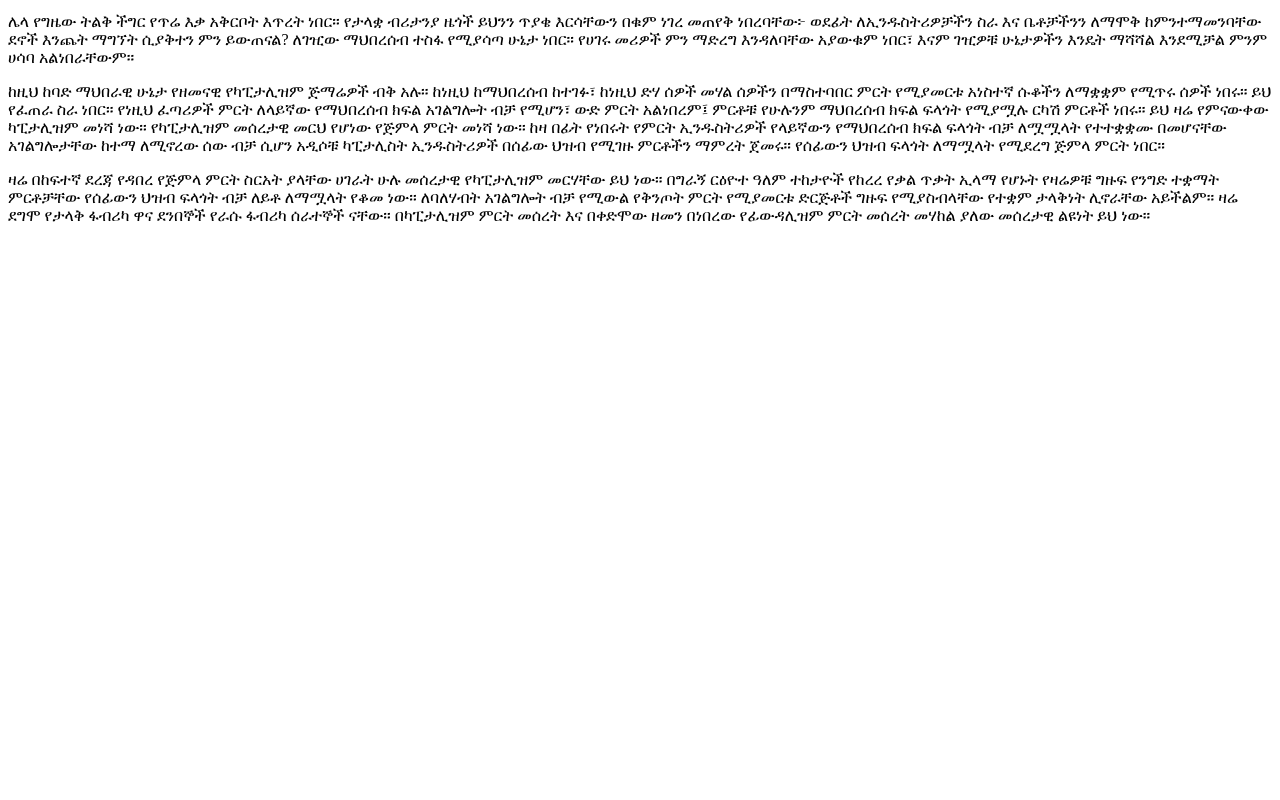
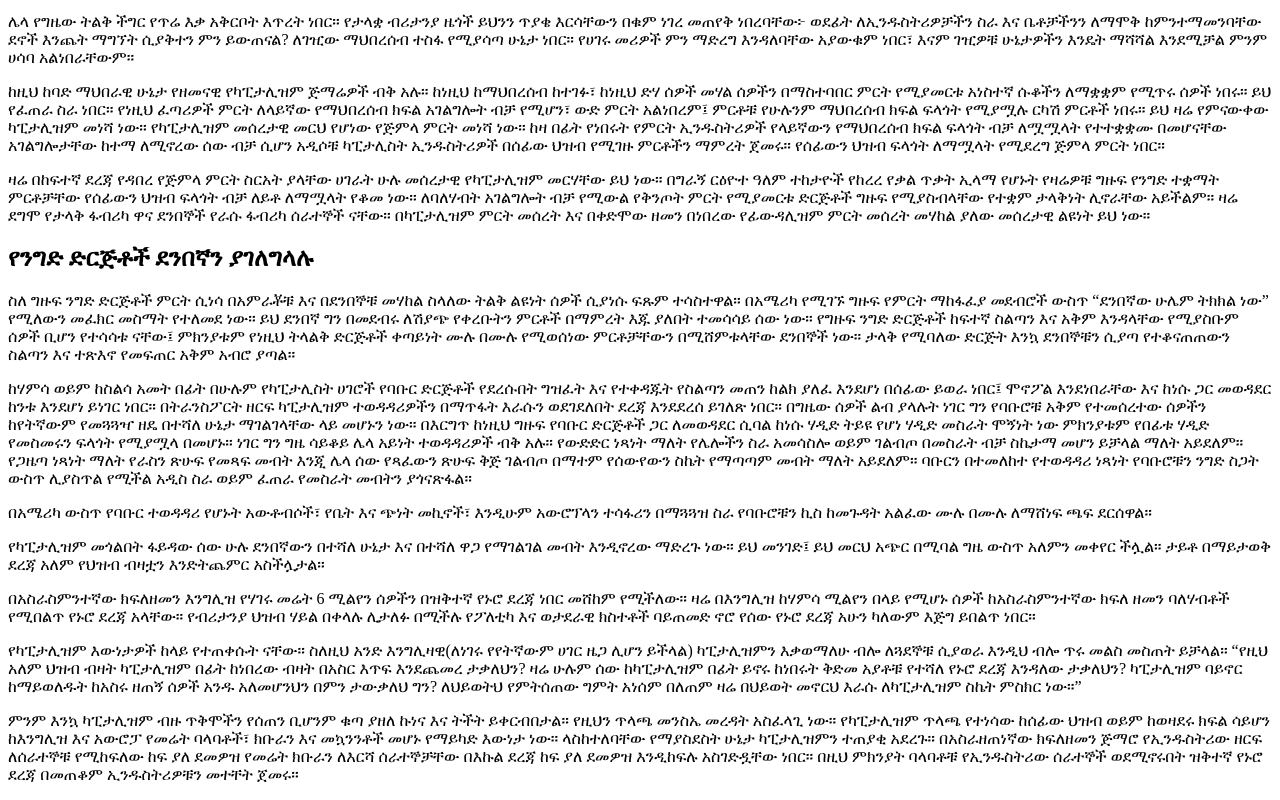
Before and after one commit to mickykebe/book-economic-policy-thoughts-for-today-and-tomorrow, a Next.js app: page /capitalism in a window 1280 px wide. Shown: the part 486-1286 px from the top of the page. Before the commit the page ends 800 px from the top, so only its background shows below. Built offline with nearby package versions, Linux system fonts and the light colour scheme.

Commit message:
capitalism wip

```diff
--- a/pages/capitalism.mdx
+++ b/pages/capitalism.mdx
@@ -8,7 +8,7 @@
 
 ## የካፒታሊዝም ጅማሮ
 
-የገጠሩ ህዝብ ብዛት ሲጨምር ግን የህዝብ ብዛት መሬቱ ከሚችለው በላይ ተትረፈረፈ። የሚወርሰው ርስትና ንብረት የሌለው ይህ ትርፍ ህዝብ የሚሰራው ስራ አልነበረም። ይህ ህዝብ በፋብሪካው ኢንዱስትሪ ውስጥ ስራ እንዳያገኝም በከተሞች ነገስታት ታቅቦ ነበር። ስለዚህ ቁጥሩ እየጨመረ ለሚሄደው ከማህበረሰብ የተባረረ ምን መደረግ እንዳለበት የሚያውቅ ሰው አልነበረም። እነዚህ ሰዎች “Proletarian”(ወዛደር) በሚለው ቃል ውስጥ ሙሉ መገለጫቸውን የሚያገኙ አይነት ሰዎች ነበሩ። መንግስት ከጉልበት ስራ እና ከድህነት ህይወት ውጪ ሌላ አማራጭ ሊሰጣቸው የማይችል በማህበረሰቡ የተተፉ ሰዎች ነበሩ። በአንዳንድ የአውሮፓ ክፍሎች በተለይ በሆላንድ እና እንግሊዝ የነዚህ ሰዎች ቁጥር ከመብዛቱ የተነሳ የአስራ ስምንተኛውን ክፍለ ዘመን የማህበረሰብ ስርአት ጠብቆ ማቆየት አዳጋች ሁኖ ነበር።
+የገጠሩ ህዝብ ብዛት ሲጨምር ግን የህዝብ ብዛት መሬቱ ከሚችለው በላይ ተትረፈረፈ። የሚወርሰው ርስትና ንብረት የሌለው ይህ ትርፍ ህዝብ የሚሰራው ስራ አልነበረውም። ይህ ህዝብ በፋብሪካው ኢንዱስትሪ ውስጥ ስራ እንዳያገኝም በከተሞች ነገስታት ታቅቦ ነበር። ስለዚህ ቁጥሩ እየጨመረ ስለሚሄደው፣ ከማህበረሰብ የተባረረ የማህበረሰብ ክፍል ምን መደረግ እንደነበረበት የሚያውቅ ሰው አልነበረም። እነዚህ ሰዎች “Proletarian”(ወዛደር) በሚለው ቃል ውስጥ ሙሉ መገለጫቸውን የሚያገኙ አይነት ሰዎች ነበሩ። መንግስት ከጉልበት ስራ እና ከድህነት ህይወት ውጪ ሌላ አማራጭ ሊሰጣቸው የማይችል በማህበረሰቡ የተተፉ ሰዎች ነበሩ። በአንዳንድ የአውሮፓ ክፍሎች በተለይ በሆላንድ እና እንግሊዝ የነዚህ ሰዎች ቁጥር ከመብዛቱ የተነሳ የአስራ ስምንተኛውን ክፍለ ዘመን የማህበረሰብ ስርአት ጠብቆ ማቆየት አዳጋች ሁኖ ነበር።
 
 ዛሬ ህንድን የመሳሰሉ ተመሳሳይ ሁኔታ ስለሚያሳልፉ አንዳንድ ታዳጊ ሀገራት አንስተን ስንወያይ የአስራ ስምንተኛው ክፍለዘመን እንግሊዝ የነበረው ሁኔታ እጅግ ይብስ እንደነበር መርሳት የለብንም። በዛ ግዜ እንግሊዝ 6 ወይም 7ሚልየን የሚጠጋ የህዝብ ቁጥር ነበራት። ነገር ግን ከዚህ 6 ወይም 7 ሚልየን የሚሆን ህዝብ መሃል ከሚልየን በላይ(በግምት 2 ሚልየን) የሚሆነው ህዝብ በግዜው የማህበረሰብ ስርአት ምንም አይነት የተመቻቸ ሁኔታ ያልተፈጠረለት በማህበረሰቡ የተተፋ አካል ነበር። ስለዚህ የማህበረሰብ አካል ምን መደረግ አለበት የሚለው ጥያቄ የአስራ ስምንተኛው ክፍለ ዘመን እንግሊዝ ትልቁ ጥያቄ ነበር።
 
@@ -17,3 +17,19 @@
 ከዚህ ከባድ ማህበራዊ ሁኔታ የዘመናዊ የካፒታሊዝም ጅማሬዎች ብቅ አሉ። ከነዚህ ከማህበረሰብ ከተገፉ፣ ከነዚህ ድሃ ሰዎች መሃል ሰዎችን በማስተባበር ምርት የሚያመርቱ አነስተኛ ሱቆችን ለማቋቋም የሚጥሩ ሰዎች ነበሩ። ይህ የፈጠራ ስራ ነበር። የነዚህ ፈጣሪዎች ምርት ለላይኛው የማህበረሰብ ክፍል አገልግሎት ብቻ የሚሆን፣ ውድ ምርት አልነበረም፤ ምርቶቹ የሁሉንም ማህበረሰብ ክፍል ፍላጎት የሚያሟሉ ርካሽ ምርቶች ነበሩ። ይህ ዛሬ የምናውቀው ካፒታሊዝም መነሻ ነው። የካፒታሊዝም መሰረታዊ መርህ የሆነው የጅምላ ምርት መነሻ ነው። ከዛ በፊት የነበሩት የምርት ኢንዱስትሪዎች የላይኛውን የማህበረሰብ ክፍል ፍላጎት ብቻ ለሟሟላት የተተቋቋሙ በመሆናቸው አገልግሎታቸው ከተማ ለሚኖረው ሰው ብቻ ሲሆን አዲሶቹ ካፒታሊስት ኢንዱስትሪዎች በሰፊው ህዝብ የሚገዙ ምርቶችን ማምረት ጀመሩ። የሰፊውን ህዝብ ፍላጎት ለማሟላት የሚደረግ ጅምላ ምርት ነበር።
 
 ዛሬ በከፍተኛ ደረጃ የዳበረ የጅምላ ምርት ስርአት ያላቸው ሀገራት ሁሉ መሰረታዊ የካፒታሊዝም መርሃቸው ይህ ነው። በግራኝ ርዕዮተ ዓለም ተከታዮች የከረረ የቃል ጥቃት ኢላማ የሆኑት የዛሬዎቹ ግዙፍ የንግድ ተቋማት ምርቶቻቸው የሰፊውን ህዝብ ፍላጎት ብቻ ለይቶ ለማሟላት የቆመ ነው። ለባለሃብት አገልግሎት ብቻ የሚውል የቅንጦት ምርት የሚያመርቱ ድርጅቶች ግዙፍ የሚያስብላቸው የተቋም ታላቅነት ሊኖራቸው አይችልም። ዛሬ ደግሞ የታላቅ ፋብሪካ ዋና ደንበኞች የራሱ ፋብሪካ ሰራተኞች ናቸው። በካፒታሊዝም ምርት መሰረት እና በቀድሞው ዘመን በነበረው የፊውዳሊዝም ምርት መሰረት መሃከል ያለው መሰረታዊ ልዩነት ይህ ነው።
+
+## የንግድ ድርጅቶች ደንበኛን ያገለግላሉ
+
+ስለ ግዙፍ ንግድ ድርጅቶች ምርት ሲነሳ በአምራቾቹ እና በደንበኞቹ መሃከል ስላለው ትልቅ ልዩነት ሰዎች ሲያነሱ ፍጹም ተሳስተዋል። በአሜሪካ የሚገኙ ግዙፍ የምርት ማከፋፈያ መደብሮች ውስጥ “ደንበኛው ሁሌም ትክክል ነው” የሚለውን መፈክር መስማት የተለመደ ነው። ይህ ደንበኛ ግን በመደብሩ ለሽያጭ የቀረቡትን ምርቶች በማምረት እጁ ያለበት ተመሳሳይ ሰው ነው። የግዙፍ ንግድ ድርጅቶች ከፍተኛ ስልጣን እና አቅም እንዳላቸው የሚያስቡም ሰዎች ቢሆን የተሳሳቱ ናቸው፤ ምክንያቱም የነዚህ ትላልቅ ድርጅቶች ቀጣይነት ሙሉ በሙሉ የሚወሰነው ምርቶቻቸውን በሚሸምቱላቸው ደንበኞች ነው። ታላቅ የሚባለው ድርጅት እንኳ ደንበኞቹን ሲያጣ የተቆናጠጠውን ስልጣን እና ተጽእኖ የመፍጠር አቅም አብሮ ያጣል።
+
+ከሃምሳ ወይም ከስልሳ አመት በፊት በሁሉም የካፒታሊስት ሀገሮች የባቡር ድርጅቶች የደረሱበት ግዝፈት እና የተቀዳጁት የስልጣን መጠን ከልክ ያለፈ እንደሆነ በሰፊው ይወራ ነበር፤ ሞኖፖል እንደነበራቸው እና ከነሱ ጋር መወዳደር ከንቱ እንደሆነ ይነገር ነበር። በትራንስፖርት ዘርፍ ካፒታሊዝም ተወዳዳሪዎችን በማጥፋት እራሱን ወደገደለበት ደረጃ እንደደረሰ ይገለጽ ነበር። በግዜው ሰዎች ልብ ያላሉት ነገር ግን የባቡሮቹ አቅም የተመሰረተው ሰዎችን ከየትኛውም የመጓጓዣ ዘዴ በተሻለ ሁኔታ ማገልገላቸው ላይ መሆኑን ነው። በእርግጥ ከነዚህ ግዙፍ የባቡር ድርጅቶች ጋር ለመወዳደር ሲባል ከነሱ ሃዲድ ትይዩ የሆነ ሃዲድ መስራት ሞኝነት ነው ምክንያቱም የበፊቱ ሃዲድ የመስመሩን ፍላጎት የሚያሟላ በመሆኑ። ነገር ግን ግዜ ሳይቆይ ሌላ አይነት ተወዳዳሪዎች ብቅ አሉ። የውድድር ነጻነት ማለት የሌሎችን ስራ አመሳስሎ ወይም ገልብጦ በመስራት ብቻ ስኬታማ መሆን ይቻላል ማለት አይደለም። የጋዜጣ ነጻነት ማለት የራስን ጽሁፍ የመጻፍ መብት እንጂ ሌላ ሰው የጻፈውን ጽሁፍ ቅጅ ገልብጦ በማተም የሰውየውን ስኬት የማጣጣም መብት ማለት አይደለም። ባቡርን በተመለከተ የተወዳዳሪ ነጻነት የባቡሮቹን ንግድ ስጋት ውስጥ ሊያስጥል የሚችል አዲስ ስራ ወይም ፈጠራ የመስራት መብትን ያጎናጽፋል።
+
+በአሜሪካ ውስጥ የባቡር ተወዳዳሪ የሆኑት አውቶብሶች፣ የቤት እና ጭነት መኪኖች፣ እንዲሁም አውሮፕላን ተሳፋሪን በማጓጓዝ ስራ የባቡሮቹን ኪስ ከመጉዳት አልፈው ሙሉ በሙሉ ለማሸነፍ ጫፍ ደርሰዋል።
+
+የካፒታሊዝም መጎልበት ፋይዳው ሰው ሁሉ ደንበኛውን በተሻለ ሁኔታ እና በተሻለ ዋጋ የማገልገል መብት እንዲኖረው ማድረጉ ነው። ይህ መንገድ፤ ይህ መርህ አጭር በሚባል ግዜ ውስጥ አለምን መቀየር ችሏል። ታይቶ በማይታወቅ ደረጃ አለም የህዝብ ብዛቷን እንድትጨምር አስችሏታል።
+
+በአስራስምንተኛው ክፍለዘመን እንግሊዝ የሃገሩ መሬት 6 ሚልየን ሰዎችን በዝቅተኛ የኑሮ ደረጃ ነበር መሸከም የሚችለው። ዛሬ በእንግሊዝ ከሃምሳ ሚልየን በላይ የሚሆኑ ሰዎች ከአስራስምንተኛው ክፍለ ዘመን ባለሃብቶች የሚበልጥ የኑሮ ደረጃ አላቸው። የብሪታንያ ህዝብ ሃይል በቀላሉ ሊታለፉ በሚችሉ የፖለቲካ እና ወታደራዊ ክስተቶች ባይጠመድ ኖሮ የሰው የኑሮ ደረጃ አሁን ካለውም እጅግ ይበልጥ ነበር።
+
+የካፒታሊዝም እውነታዎች ከላይ የተጠቀሱት ናቸው። ስለዚህ አንድ እንግሊዛዊ(ለነገሩ የየትኛውም ሀገር ዜጋ ሊሆን ይችላል) ካፒታሊዝምን እቃወማለሁ ብሎ ለጓደኞቹ ሲያወራ እንዲህ ብሎ ጥሩ መልስ መስጠት ይቻላል። “የዚህ አለም ህዝብ ብዛት ካፒታሊዝም በፊት ከነበረው ብዛት በአስር እጥፍ እንደጨመረ ታቃለህን? ዛሬ ሁሉም ሰው ከካፒታሊዝም በፊት ይኖሩ ከነበሩት ቅድመ አያቶቹ የተሻለ የኑሮ ደረጃ እንዳለው ታቃለህን? ካፒታሊዝም ባይኖር ከማይወለዱት ከአስሩ ዘጠኝ ሰዎች አንዱ አለመሆንህን በምን ታውቃለህ ግን? ለህይወትህ የምትሰጠው ግምት አነሰም በለጠም ዛሬ በህይወት መኖርህ እራሱ ለካፒታሊዝም ስኬት ምስክር ነው።”
+
+ምንም እንኳ ካፒታሊዝም ብዙ ጥቅሞችን የሰጠን ቢሆንም ቁጣ ያዘለ ኩነና እና ትችት ይቀርብበታል። የዚህን ጥላጫ መንስኤ መረዳት አስፈላጊ ነው። የካፒታሊዝም ጥላጫ የተነሳው ከሰፊው ህዝብ ወይም ከወዛደሩ ክፍል ሳይሆን ከእንግሊዝ እና አውሮፓ የመሬት ባላባቶች፣ ክቡራን እና መኳንንቶች መሆኑ የማይካድ እውነታ ነው። ላስከተለባቸው የማያስደስት ሁኔታ ካፒታሊዝምን ተጠያቂ አደረጉ። በአስራዘጠነኛው ክፍለዘመን ጅማሮ የኢንዱስትሪው ዘርፍ ለሰራተኞቹ የሚከፍለው ከፍ ያለ ደመዎዝ የመሬት ክቡራን ለእርሻ ሰራተኞቻቸው በእኩል ደረጃ ከፍ ያለ ደመዎዝ እንዲከፍሉ አስገድዷቸው ነበር። በዚህ ምክንያት ባላባቶቹ የኢንዱስትሪው ሰራተኞች ወደሚኖሩበት ዝቅተኛ የኑሮ ደረጃ በመጠቆም ኢንዱስትሪዎቹን መተቸት ጀመሩ።
```
